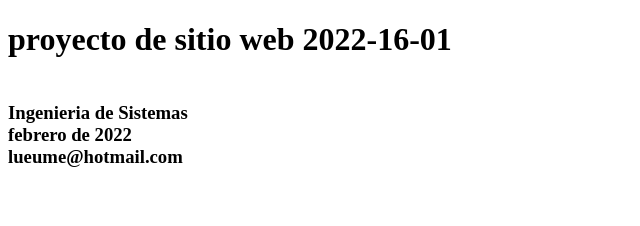
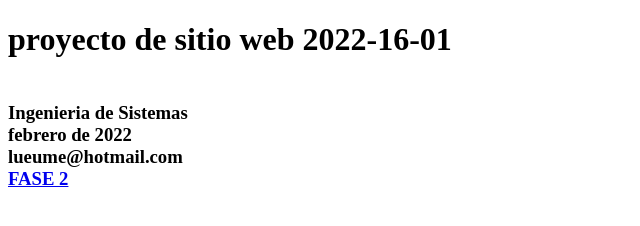
Before and after one commit to Luis-Eugenio/DSW-LuisEugenio, a plain HTML site: page index.html in a window 1280 px wide. Shown: the whole page, without its empty margins (0-640 px from the left). Drawn offline with Linux system fonts and the light colour scheme.

Commit message:
index
actualizacion enlace

```diff
--- a/index.html
+++ b/index.html
@@ -14,6 +14,8 @@
         Ingenieria de Sistemas <br>
         febrero de 2022 <br>
         lueume@hotmail.com <br>
+
+        <a href="fase2/design.html">FASE 2</a>
 </body>
 
 </html>
```
